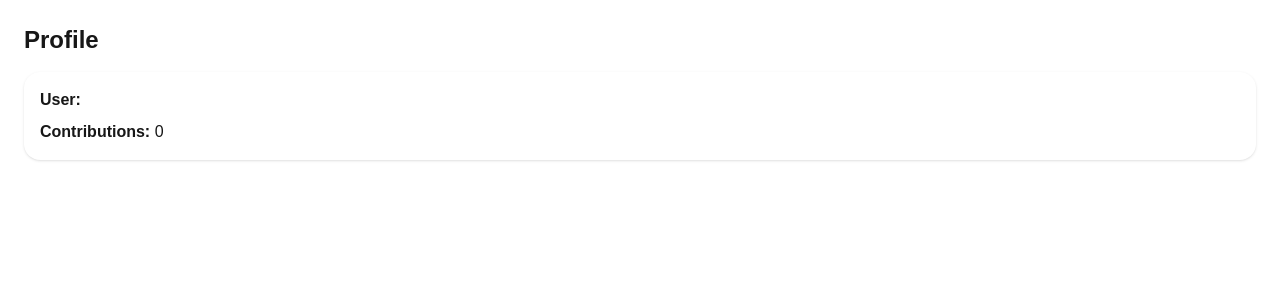
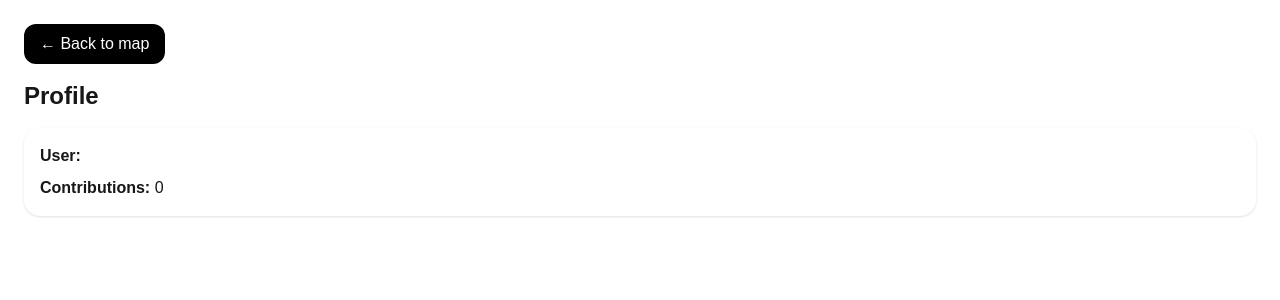
Before and after one commit to aferslid/daypassgyms, a Next.js app: page /profile in a window 1280 px wide. Shown: the top 300 px of the page. Built offline with nearby package versions, Linux system fonts and the light colour scheme.

Commit message:
ajouter bouton profile+retourmap

```diff
--- a/app/components/Map.tsx
+++ b/app/components/Map.tsx
@@ -13,6 +13,7 @@ import L from "leaflet";
 import "leaflet/dist/leaflet.css";
 import MarkerClusterGroup from "react-leaflet-cluster";
 import AddSpotForm from "./AddSpotForm";
+import { useRouter } from "next/navigation";
 
 // Fix icônes Leaflet
 delete (L.Icon.Default.prototype as any)._getIconUrl;
@@ -187,6 +188,7 @@ export default function Map() {
   const [isPopupOpen, setIsPopupOpen] = useState(false);
   const isPopupOpenRef = useRef(false);
   const saveLockRef = useRef(false);
+  const router = useRouter();
 
   const categoriesRequiringZoom = [
     "atm",
@@ -882,7 +884,7 @@ if (type === "healthy_food") {
         </button>
 
         <button
-          onClick={() => (window.location.href = "/profile")}
+          onClick={() => router.push("/profile")}
           className="bg-white shadow-lg rounded-full px-4 py-2 text-sm"
         >
           Profile
--- a/app/profile/page.tsx
+++ b/app/profile/page.tsx
@@ -2,10 +2,12 @@
 
 import { useEffect, useState } from "react";
 import { supabase } from "../../lib/supabase";
+import { useRouter } from "next/navigation";
 
 export default function ProfilePage() {
   const [user, setUser] = useState<any>(null);
   const [contributions, setContributions] = useState(0);
+  const router = useRouter();
 
   useEffect(() => {
     const fetchUser = async () => {
@@ -30,6 +32,14 @@ export default function ProfilePage() {
 
   return (
     <div className="p-6">
+
+      <button
+        onClick={() => router.push("/")}
+        className="mb-4 bg-black text-white px-4 py-2 rounded-xl"
+        >
+        ← Back to map
+      </button>
+
       <h1 className="text-2xl font-bold mb-4">Profile</h1>
 
       <div className="bg-white rounded-2xl shadow p-4">
```
